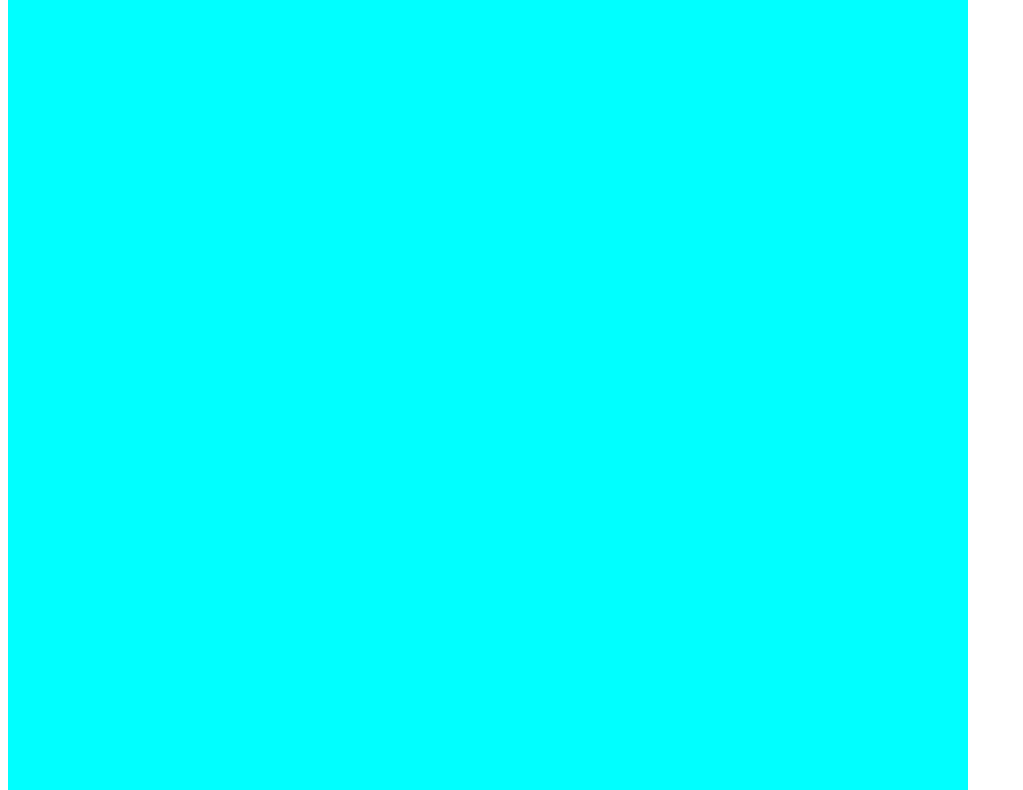
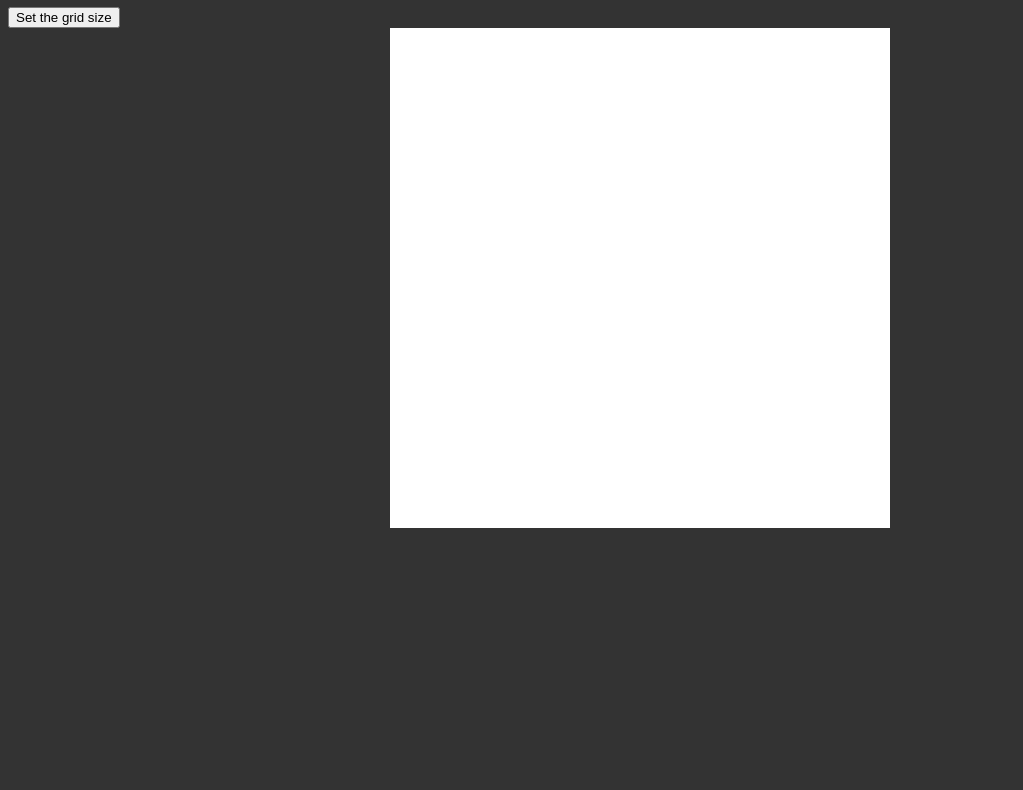
Before and after one commit to alexfil3/etch-a-sketch, a plain HTML site: page index.html in a window 1280 px wide. Shown: the part 73-863 px from the top of the page, without its empty margins (0-1023 px from the left). After the commit the page ends 800 px from the top, so only its background shows below. Drawn offline with Linux system fonts and the light colour scheme.

Commit message:
adds basic ui

```diff
--- a/index.html
+++ b/index.html
@@ -9,6 +9,9 @@
     <title>Etch-a-Sketch</title>
 </head>
 <body>
+    <h1 class="title">Etch a Sketch</h1>
+    <button class="grid-size" type="button">Set the grid size</button>
     <div class="container"></div>
+    <script src="./index.js"></script>
 </body>
 </html>
--- a/index.js
+++ b/index.js
@@ -0,0 +1,35 @@
+const container = document.querySelector(".container");
+const containerWidth = container.offsetWidth;
+const gridSizeButton = document.querySelector(".grid-size");
+let gridSize = 16;
+
+function createGrid(n) {
+  const size = calcDivSize(containerWidth, n) + "px";
+
+  for (let i = 0; i < n * n; i++) {
+    const div = document.createElement("div");
+    div.style.width = size;
+    div.style.height = size;
+    container.appendChild(div);
+  }
+}
+
+function calcDivSize(width, number) {
+  const size = width / number;
+
+  return size;
+}
+
+container.addEventListener("mousemove", function (e) {
+  const square = e.target;
+  square.style.backgroundColor = "black";
+});
+
+gridSizeButton.addEventListener("click", function () {
+  const size = prompt();
+  container.textContent = "";
+  size > 100 ? (gridSize = 100) : (gridSize = size);
+  createGrid(gridSize);
+});
+
+createGrid(gridSize);
--- a/style.css
+++ b/style.css
@@ -1,5 +1,20 @@
+* {
+    box-sizing: border-box;
+}
+
+body {
+    background-color: #333;
+}
+
+.title {
+    text-align: center;
+}
+
 .container {
-    width: 960px;
-    height: 960px;
-    background-color: aqua;
+    display: flex;
+    flex-wrap: wrap;
+    width: 500px;
+    height: 500px;
+    background-color: white;
+    margin: 0 auto;
 }
```
